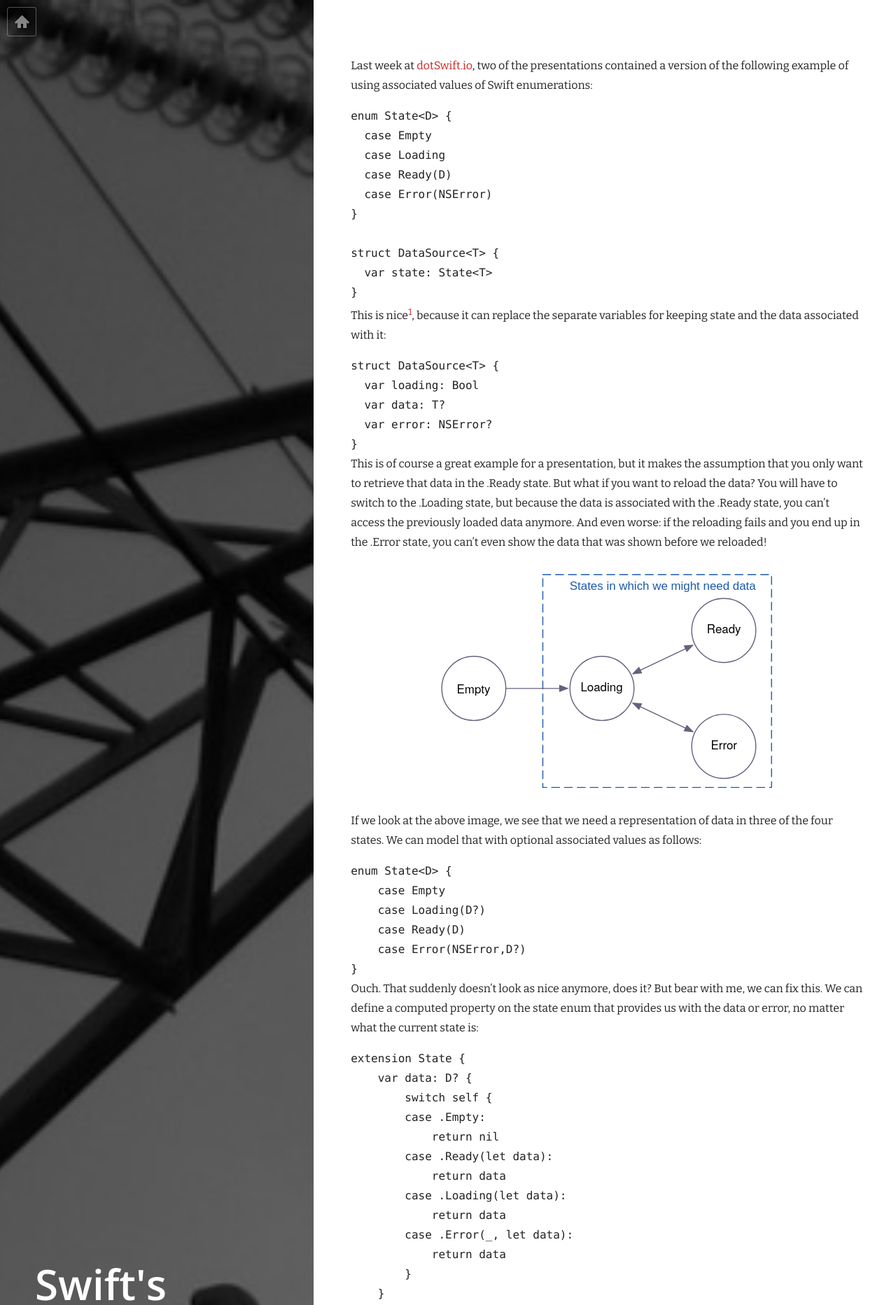
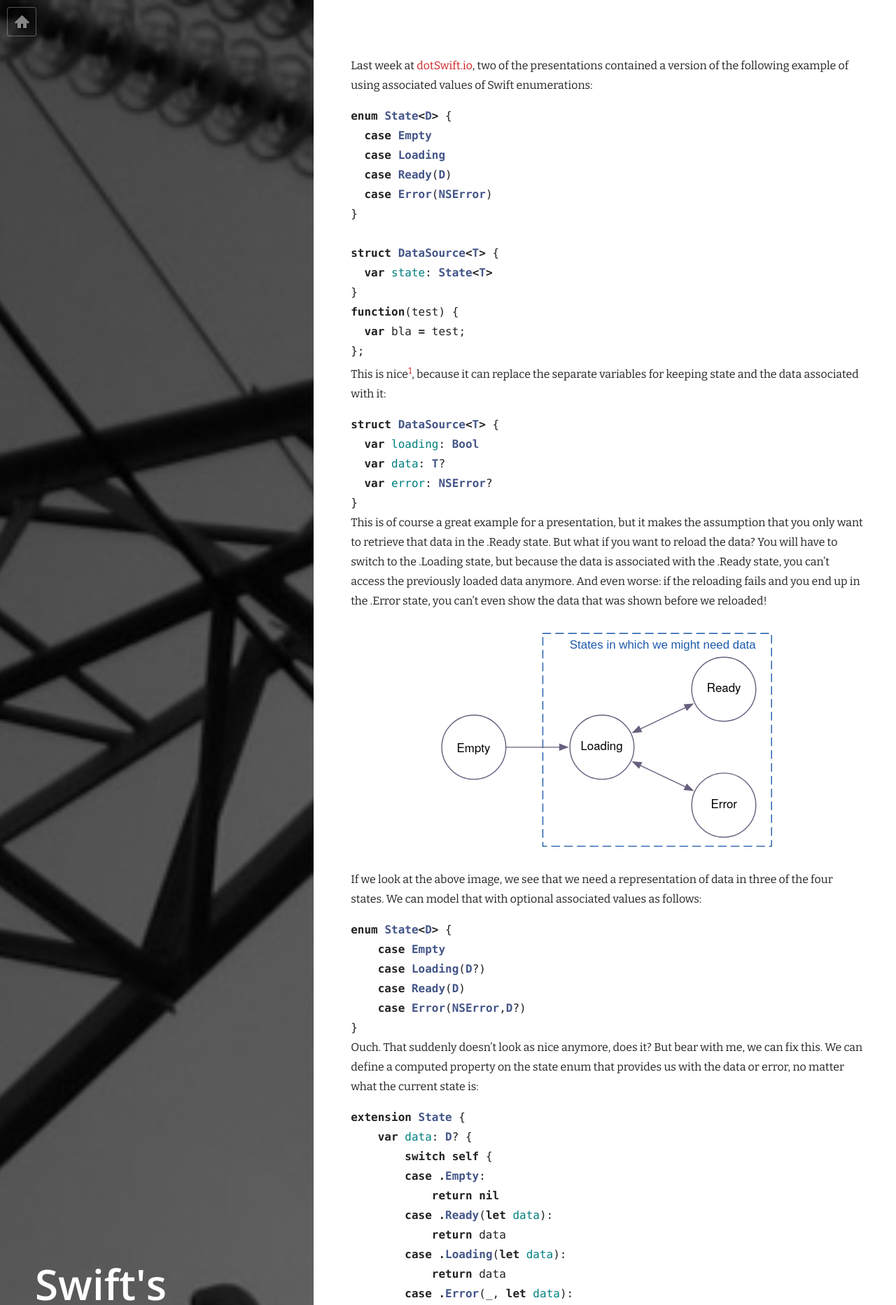
Before and after one commit to nvh/nvh.github.io, a Jekyll site: the page built from _posts/2015-02-13-state-machine-inside-swift-enum.markdown, in a window 1280 px wide. Shown: the top 1865 px of the page at 70% size. Built offline with Jekyll 4.4.1, drawn with Linux system fonts in a browser that asks for light colours; nearby versions of some CDN libraries; Markdown is read by kramdown in place of the engine named in the settings; some of the changed text lies outside the part shown.

````diff
--- a/_config.yml
+++ b/_config.yml
@@ -10,8 +10,4 @@ twitter_username: nvh
 github_username:  nvh
 
 # Build settings
-markdown: KramdownPygments
-
-kramdown:
-  input: GFM
-  default_lang: swift
+markdown: redcarpet
--- a/_posts/2015-02-13-state-machine-inside-swift-enum.markdown
+++ b/_posts/2015-02-13-state-machine-inside-swift-enum.markdown
@@ -10,7 +10,7 @@ excerpt: Last week at dotSwift.io, two of the presentations   contained a versio
 ---
 Last week at [dotSwift.io](http://www.dotswift.io), two of the presentations contained a version of the following example of using associated values of Swift enumerations:
 
-```
+```swift
 enum State<D> {
   case Empty
   case Loading
@@ -22,12 +22,16 @@ struct DataSource<T> {
   var state: State<T>
 }
 ```
-
+```javascript
+function(test) {
+  var bla = test;
+};
+```
 <!--more-->
 
 This is nice[^1], because it can replace the separate variables for keeping state and the data associated with it:
 
-```
+```swift
 struct DataSource<T> {
   var loading: Bool
   var data: T?
@@ -41,7 +45,7 @@ This is of course a great example for a presentation, but it makes the assumptio
 
 If we look at the above image, we see that we need a representation of data in three of the four states. We can model that with optional associated values as follows:
 
-```
+```swift
 enum State<D> {
     case Empty
     case Loading(D?)
@@ -52,7 +56,7 @@ enum State<D> {
 
 Ouch. That suddenly doesn't look as nice anymore, does it? But bear with me, we can fix this. We can define a computed property on the state enum that provides us with the data or error, no matter what the current state is:
 
-```
+```swift
 extension State {
     var data: D? {
         switch self {
@@ -80,7 +84,7 @@ extension State {
 
 Ok, now we can retrieve the data in a better way, but what about associating the data with the enum? That can also be handled by defining some mutating functions on the enum:
 
-```
+```swift
 extension State {
     mutating func toLoading() {
         switch self {
@@ -118,7 +122,7 @@ Using these functions to switch state serves three purposes:
 
 This state machine is actually pretty nice to use now:
 
-```
+```swift
 class DataSource<T> {
   var state: State<[T]> = .Empty
 
````
Also changed, not shown: 8 other files.
